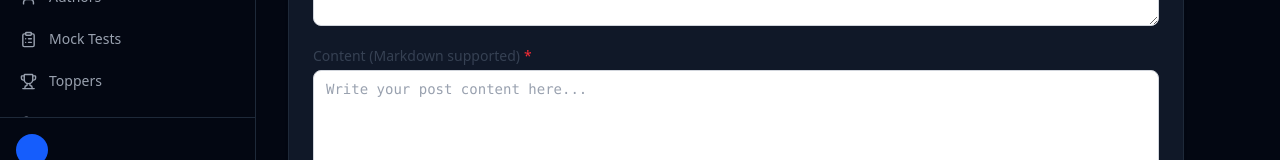
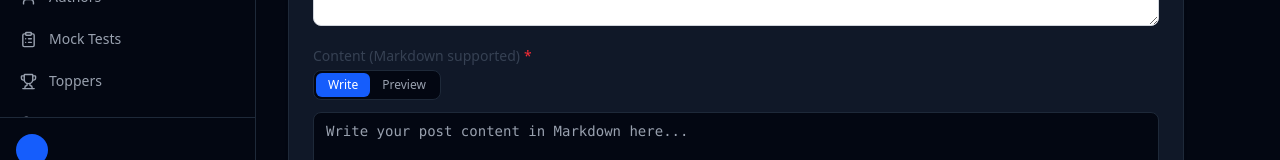
Before and after one commit to Btech-Leet/Btech_Leet, a Next.js app in the folder app/: page /admin/blog/new in a window 1280 px wide. Shown: the part 570-730 px from the top of the page. Built offline with nearby package versions, Linux system fonts and the light colour scheme; no server answers; the database is empty.

Commit message:
fixed markdown in blog

```diff
--- a/app/package.json
+++ b/app/package.json
@@ -38,6 +38,7 @@
     "google-auth-library": "^10.7.0",
     "jsonwebtoken": "^9.0.3",
     "lucide-react": "^1.17.0",
+    "marked": "^18.0.5",
     "next": "16.2.9",
     "next-themes": "^0.4.6",
     "pdf-lib": "^1.17.1",
@@ -54,6 +55,7 @@
     "@tailwindcss/postcss": "^4",
     "@types/bcryptjs": "^2.4.6",
     "@types/jsonwebtoken": "^9.0.10",
+    "@types/marked": "^5.0.2",
     "@types/node": "^20",
     "@types/react": "^19",
     "@types/react-dom": "^19",
--- a/app/src/app/(public)/blog/[slug]/page.tsx
+++ b/app/src/app/(public)/blog/[slug]/page.tsx
@@ -5,6 +5,7 @@ import Link from "next/link";
 import { Badge } from "@/components/ui/badge";
 import { formatDate } from "@/lib/utils";
 import { ArrowLeft, Clock, Eye, Calendar } from "lucide-react";
+import { parseMarkdown } from "@/lib/markdown";
 
 export const dynamic = "force-dynamic";
 
@@ -95,9 +96,10 @@ export default async function BlogPostPage({ params }: { params: Params }) {
           </div>
         )}
 
-        <div className="prose prose-gray dark:prose-invert max-w-none prose-headings:font-bold prose-a:text-blue-600 dark:prose-a:text-blue-400 prose-img:rounded-xl text-gray-700 dark:text-gray-300 leading-relaxed whitespace-pre-wrap">
-          {post.content}
-        </div>
+        <div
+          className="prose prose-gray dark:prose-invert max-w-none prose-headings:font-bold prose-a:text-blue-600 dark:prose-a:text-blue-400 prose-img:rounded-xl text-gray-700 dark:text-gray-300 leading-relaxed"
+          dangerouslySetInnerHTML={{ __html: parseMarkdown(post.content) }}
+        />
 
         <footer className="mt-10 pt-6 border-t border-gray-200 dark:border-gray-800">
           <Link href="/blog" className="inline-flex items-center gap-2 text-sm text-blue-600 dark:text-blue-400 hover:underline" aria-label="Back to blog">
--- a/app/src/components/admin/blog-form.tsx
+++ b/app/src/components/admin/blog-form.tsx
@@ -4,6 +4,7 @@ import { useState } from "react";
 import { useRouter } from "next/navigation";
 import { Button } from "@/components/ui/button";
 import { Input, FormField, Textarea } from "@/components/ui/input";
+import { parseMarkdown } from "@/lib/markdown";
 
 function nullableText(value: unknown) {
   return typeof value === "string" && value.trim() === "" ? null : value;
@@ -42,6 +43,7 @@ export function BlogForm({ categories, initialData, mode = "create" }: {
   const router = useRouter();
   const [loading, setLoading] = useState(false);
   const [error, setError] = useState("");
+  const [activeTab, setActiveTab] = useState<"write" | "preview">("write");
 
   const [form, setForm] = useState<BlogFormValues>({ ...defaultForm, ...initialData });
 
@@ -152,7 +154,51 @@ export function BlogForm({ categories, initialData, mode = "create" }: {
         </FormField>
 
         <FormField label="Content (Markdown supported)" id="content" required>
-          <Textarea id="content" value={form.content || ""} onChange={e => setForm({...form, content: e.target.value})} required placeholder="Write your post content here..." rows={12} className="font-mono text-sm" />
+          <div className="space-y-3">
+            <div className="flex bg-gray-950 border border-gray-800 p-0.5 rounded-lg text-xs w-fit">
+              <button
+                type="button"
+                onClick={() => setActiveTab("write")}
+                className={`px-3 py-1 rounded-md font-medium transition-colors ${
+                  activeTab === "write" ? "bg-blue-600 text-white" : "text-gray-400 hover:text-gray-200"
+                }`}
+              >
+                Write
+              </button>
+              <button
+                type="button"
+                onClick={() => setActiveTab("preview")}
+                className={`px-3 py-1 rounded-md font-medium transition-colors ${
+                  activeTab === "preview" ? "bg-blue-600 text-white" : "text-gray-400 hover:text-gray-200"
+                }`}
+              >
+                Preview
+              </button>
+            </div>
+
+            {activeTab === "write" ? (
+              <Textarea
+                id="content"
+                value={form.content || ""}
+                onChange={e => setForm({ ...form, content: e.target.value })}
+                required
+                placeholder="Write your post content in Markdown here..."
+                rows={16}
+                className="font-mono text-sm bg-gray-950 border-gray-800 text-gray-200 focus:border-blue-500 focus:outline-none"
+              />
+            ) : (
+              <div className="min-h-[400px] max-h-[600px] overflow-y-auto px-4 py-3 bg-gray-950 border border-gray-800 rounded-xl text-gray-200">
+                {form.content ? (
+                  <div
+                    className="prose prose-invert max-w-none prose-headings:font-bold prose-a:text-blue-400 prose-img:rounded-xl text-sm leading-relaxed"
+                    dangerouslySetInnerHTML={{ __html: parseMarkdown(form.content) }}
+                  />
+                ) : (
+                  <p className="text-sm text-gray-500 italic">Nothing to preview yet. Write some markdown content first.</p>
+                )}
+              </div>
+            )}
+          </div>
         </FormField>
 
         <div className="flex items-center gap-6 pt-2">
--- /dev/null
+++ b/app/src/lib/markdown.ts
@@ -0,0 +1,12 @@
+import { marked } from "marked";
+
+export function parseMarkdown(content: string): string {
+  if (!content) return "";
+  try {
+    // Synchronously parse markdown to HTML
+    return marked.parse(content, { gfm: true, breaks: true, async: false }) as string;
+  } catch (err) {
+    console.error("Failed to parse markdown:", err);
+    return content;
+  }
+}
```
Also changed, not shown: 1 other file (tests, documents, lock files or other folders).
